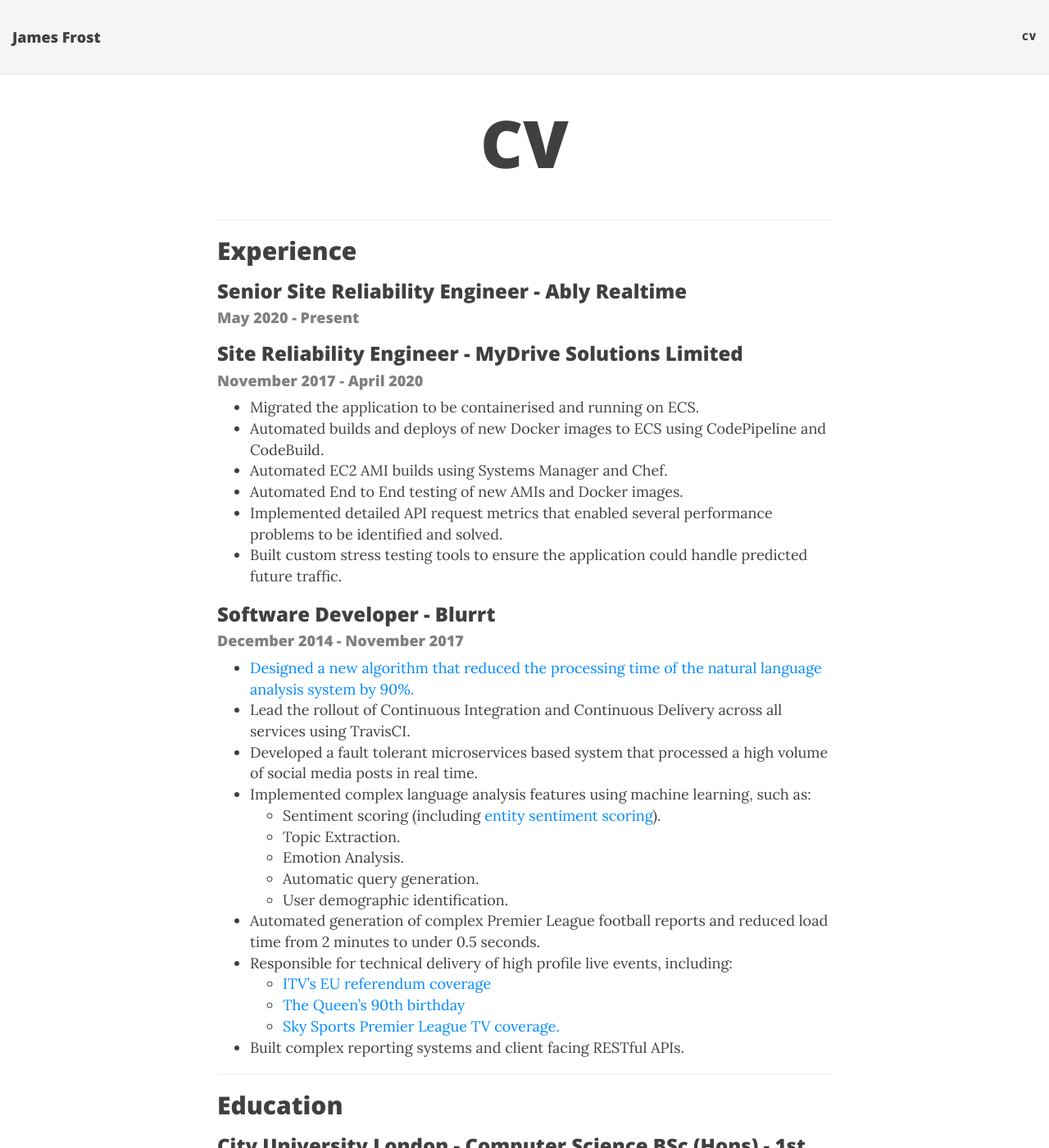
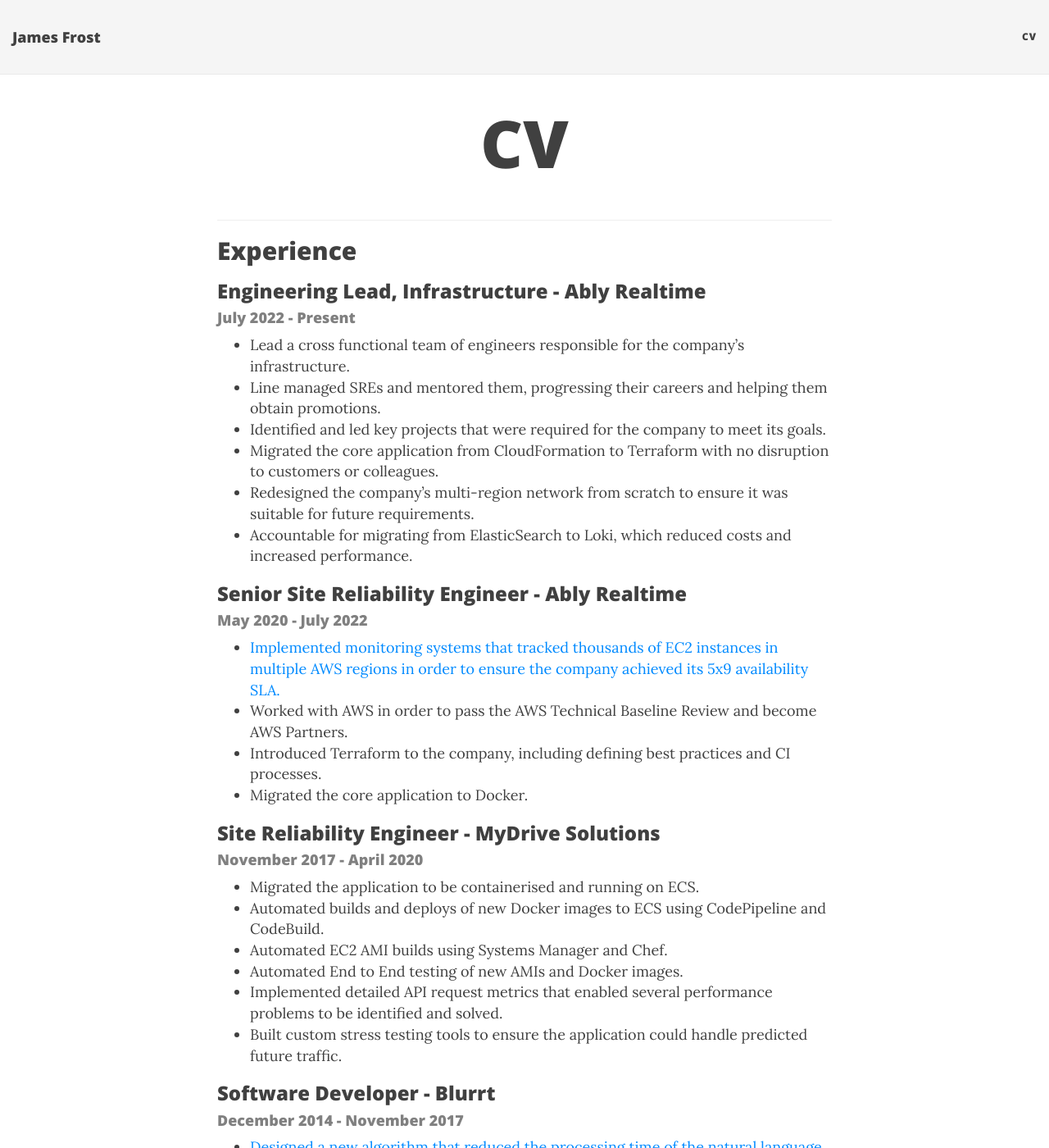
Before and after one commit to JamesFrost/jamesfrost.github.io, a Jekyll site: the page built from cv.md, in a window 1280 px wide and 1400 px high. Shown: the whole window at 82% size. Built offline with Jekyll 4.4.1, drawn with Linux system fonts in a browser that asks for light colours; nearby versions of some CDN libraries; some of the changed text lies outside the part shown.

Commit message:
CV Updates

```diff
--- a/_config.yml
+++ b/_config.yml
@@ -11,7 +11,7 @@ baseurl: ""
 title: James Frost
 
 # Short description of your site
-description: DevOps Engineer based in London
+description: Site Reliability Engineer based in London
 
 # --- Navigation bar options --- #
 
--- a/cv.md
+++ b/cv.md
@@ -7,13 +7,32 @@ title: CV
 
 ## Experience
 
+
+### Engineering Lead, Infrastructure - Ably Realtime
+
+#### July 2022 - Present
+{: .subtitle }
+
+* Lead a cross functional team of engineers responsible for the company's infrastructure.
+* Line managed SREs and mentored them, progressing their careers and helping them obtain promotions.
+* Identified and led key projects that were required for the company to meet its goals.
+* Migrated the core application from CloudFormation to Terraform with no disruption to customers or colleagues.
+* Redesigned the company's multi-region network from scratch to ensure it was suitable for future requirements.
+* Accountable for migrating from ElasticSearch to Loki, which reduced costs and increased performance.
+
+
 ### Senior Site Reliability Engineer - Ably Realtime
 
-#### May 2020 - Present
+#### May 2020 - July 2022
 {: .subtitle }
 
+* [Implemented monitoring systems that tracked thousands of EC2 instances in multiple AWS regions in order to ensure the company achieved its 5x9 availability SLA.](/best-practices-for-on-call-processes/){:target="_blank"}
+* Worked with AWS in order to pass the AWS Technical Baseline Review and become AWS Partners.
+* Introduced Terraform to the company, including defining best practices and CI processes.
+* Migrated the core application to Docker.
 
-### Site Reliability Engineer - MyDrive Solutions Limited
+
+### Site Reliability Engineer - MyDrive Solutions
 
 #### November 2017 - April 2020
 {: .subtitle }
@@ -54,10 +73,7 @@ title: CV
 
 ## Education
 
-### City University London - Computer Science BSc (Hons) - 1st Class
-
-#### 2013 - 2016
-{: .subtitle }
+### City University London - Computer Science BSc (Hons) - First Class
 
 
 ***
@@ -66,14 +82,8 @@ title: CV
 
 ### AWS - Certified Solutions Architect - Associate
 
-#### 2020
-{: .subtitle }
-
 
 ### AWS - Certified Developer - Associate
-
-#### 2020
-{: .subtitle }
 
 
 ***
--- a/index.html
+++ b/index.html
@@ -1,7 +1,7 @@
 ---
 layout: page
 title: James Frost
-subtitle: DevOps Engineer based in London
+subtitle: Site Reliability Engineer based in London
 use-site-title: true
 ---
 
```
Also changed, not shown: _posts/2022-05-07-best-practices-for-on-call-processes.md (+0 -2 lines), 1 other file.
